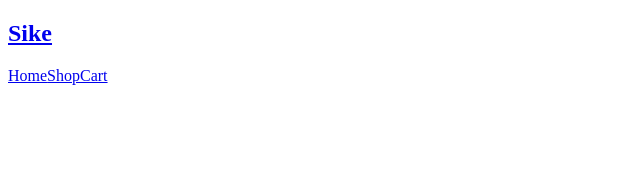
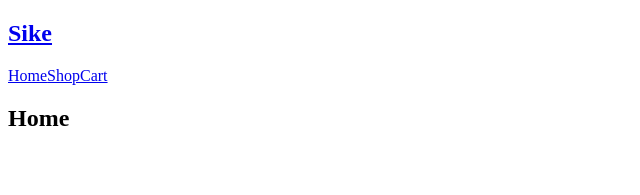
Before and after one commit to jooo-lee/sike, a React (Vite) app: page / in a window 1280 px wide. Shown: the top 195 px of the page, without its empty margins (0-640 px from the left). Built offline with nearby package versions, Linux system fonts and the light colour scheme.

Commit message:
Create home, shop and cart routes

```diff
--- a/src/App.jsx
+++ b/src/App.jsx
@@ -1,7 +1,14 @@
+import { Outlet } from 'react-router-dom';
+
 import Navbar from './components/Navbar/Navbar.jsx';
 
 function App() {
-  return <Navbar />;
+  return (
+    <>
+      <Navbar />
+      <Outlet />
+    </>
+  );
 }
 
 export default App;
--- a/src/components/Navbar/Navbar.jsx
+++ b/src/components/Navbar/Navbar.jsx
@@ -1,12 +1,14 @@
+import { Link } from 'react-router-dom';
+
 const Navbar = () => {
   return (
     <nav>
       <h1>
-        <a href="/">Sike</a>
+        <Link to="/">Sike</Link>
       </h1>
-      <a href="/">Home</a>
-      <a href="/">Shop</a>
-      <a href="/">Cart</a>
+      <Link to="/">Home</Link>
+      <Link to="shop">Shop</Link>
+      <Link to="cart">Cart</Link>
     </nav>
   );
 };
--- a/src/main.jsx
+++ b/src/main.jsx
@@ -1,9 +1,13 @@
 import { StrictMode } from 'react';
 import { createRoot } from 'react-dom/client';
-import App from './App.jsx';
+import { createBrowserRouter, RouterProvider } from 'react-router-dom';
+
+import routes from './routes.jsx';
+
+const router = createBrowserRouter(routes);
 
 createRoot(document.getElementById('root')).render(
   <StrictMode>
-    <App />
+    <RouterProvider router={router} />
   </StrictMode>
 );
--- /dev/null
+++ b/src/pages/Cart.jsx
@@ -0,0 +1,9 @@
+const Cart = () => {
+  return (
+    <div>
+      <h2>Cart</h2>
+    </div>
+  );
+};
+
+export default Cart;
--- /dev/null
+++ b/src/pages/Home.jsx
@@ -0,0 +1,9 @@
+const Home = () => {
+  return (
+    <div>
+      <h2>Home</h2>
+    </div>
+  );
+};
+
+export default Home;
--- /dev/null
+++ b/src/pages/Shop.jsx
@@ -0,0 +1,9 @@
+const Shop = () => {
+  return (
+    <div>
+      <h2>Shop</h2>
+    </div>
+  );
+};
+
+export default Shop;
--- /dev/null
+++ b/src/routes.jsx
@@ -0,0 +1,18 @@
+import App from './App.jsx';
+import Home from './pages/Home.jsx';
+import Shop from './pages/Shop.jsx';
+import Cart from './pages/Cart.jsx';
+
+const routes = [
+  {
+    path: '/',
+    element: <App />,
+    children: [
+      { index: true, element: <Home /> },
+      { path: 'shop', element: <Shop /> },
+      { path: 'cart', element: <Cart /> },
+    ],
+  },
+];
+
+export default routes;
```
Also changed, not shown: 1 other file (tests, documents, lock files or other folders).
